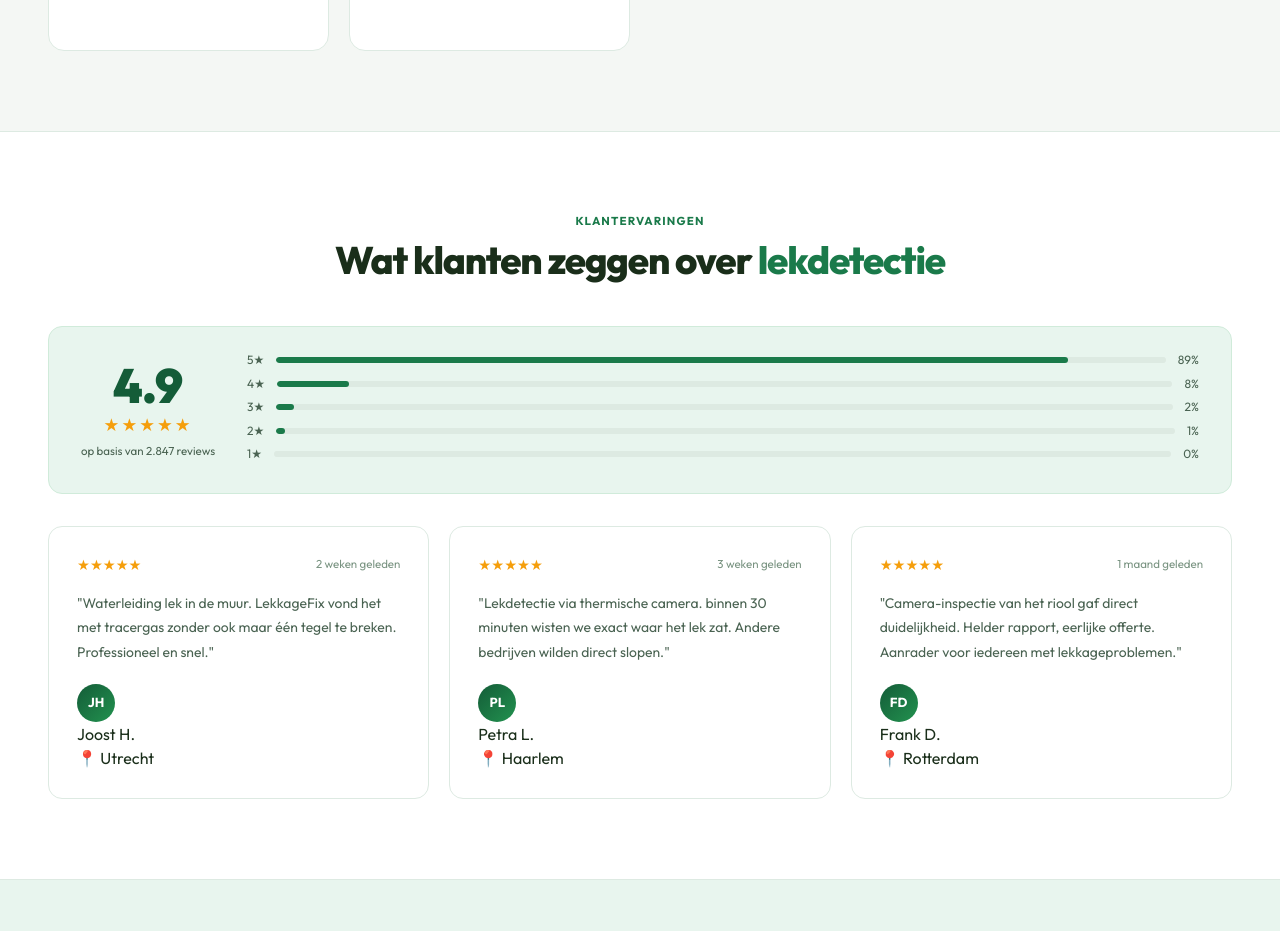
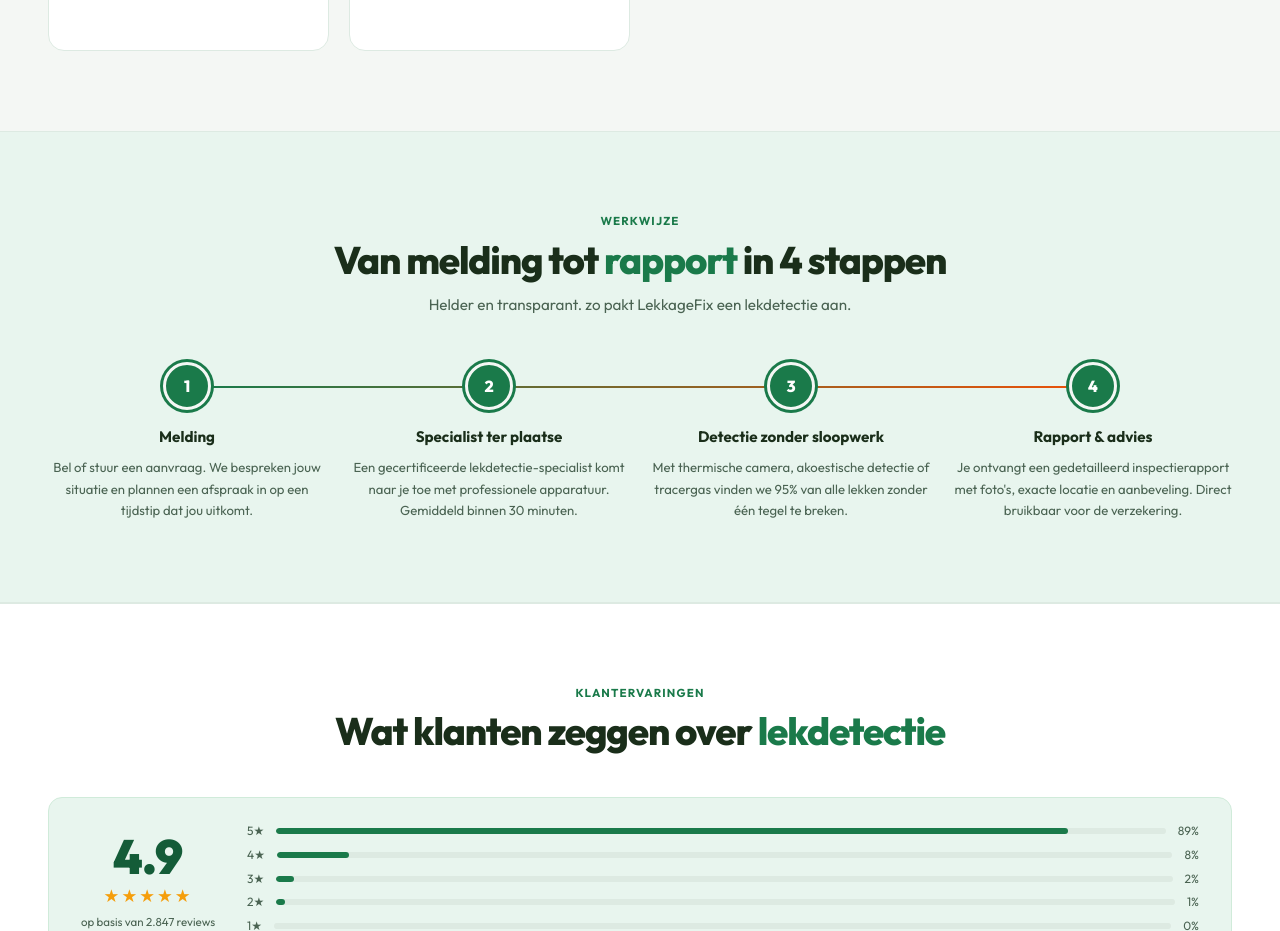
Before and after one commit to SanderKooi/lekkage, a Next.js app: page /lekdetectie in a window 1280 px wide. Shown: the part 1660-2591 px from the top of the page. Built offline with nearby package versions, Linux system fonts and the light colour scheme.

Commit message:
Update index.jsx

```diff
--- a/pages/lekdetectie/index.jsx
+++ b/pages/lekdetectie/index.jsx
@@ -32,7 +32,7 @@ export default function LekdetectieIndex() {
       <Head>
         <title>Lekdetectie Nederland – Lek Opsporen Zonder Sloopwerk | LekkageFix</title>
         <meta name="description" content="Professionele lekdetectie door heel Nederland. Wij vinden de exacte locatie van jouw lekkage met thermische camera, akoestische detectie en tracergas. zonder sloopwerk. 24/7 bereikbaar." />
-        <meta name="robots" content="index, follow" />
+        <meta name="robots" content="noindex, nofollow" />
         <link rel="canonical" href="https://lekkagefix.nl/lekdetectie" />
         <meta property="og:title" content="Lekdetectie Nederland – Lek Opsporen Zonder Sloopwerk | LekkageFix" />
         <meta property="og:description" content="Professionele lekdetectie in heel Nederland. 95% zonder sloopwerk. 24/7 bereikbaar." />
@@ -185,6 +185,39 @@ export default function LekdetectieIndex() {
                 <p>{m.omschrijving}</p>
               </div>
             ))}
+          </div>
+        </div>
+      </section>
+
+      {/* WERKWIJZE */}
+      <section className="section section-alt">
+        <div className="section-inner">
+          <div className="sec-head-center">
+            <div className="eyebrow">Werkwijze</div>
+            <h2>Van melding tot <em>rapport</em> in 4 stappen</h2>
+            <p className="sec-sub">Helder en transparant. zo pakt LekkageFix een lekdetectie aan.</p>
+          </div>
+          <div className="steps">
+            <div className="step">
+              <div className="step-num">1</div>
+              <h3>Melding</h3>
+              <p>Bel of stuur een aanvraag. We bespreken jouw situatie en plannen een afspraak in op een tijdstip dat jou uitkomt.</p>
+            </div>
+            <div className="step">
+              <div className="step-num">2</div>
+              <h3>Specialist ter plaatse</h3>
+              <p>Een gecertificeerde lekdetectie-specialist komt naar je toe met professionele apparatuur. Gemiddeld binnen 30 minuten.</p>
+            </div>
+            <div className="step">
+              <div className="step-num">3</div>
+              <h3>Detectie zonder sloopwerk</h3>
+              <p>Met thermische camera, akoestische detectie of tracergas vinden we 95% van alle lekken zonder één tegel te breken.</p>
+            </div>
+            <div className="step">
+              <div className="step-num">4</div>
+              <h3>Rapport & advies</h3>
+              <p>Je ontvangt een gedetailleerd inspectierapport met foto's, exacte locatie en aanbeveling. Direct bruikbaar voor de verzekering.</p>
+            </div>
           </div>
         </div>
       </section>
```
